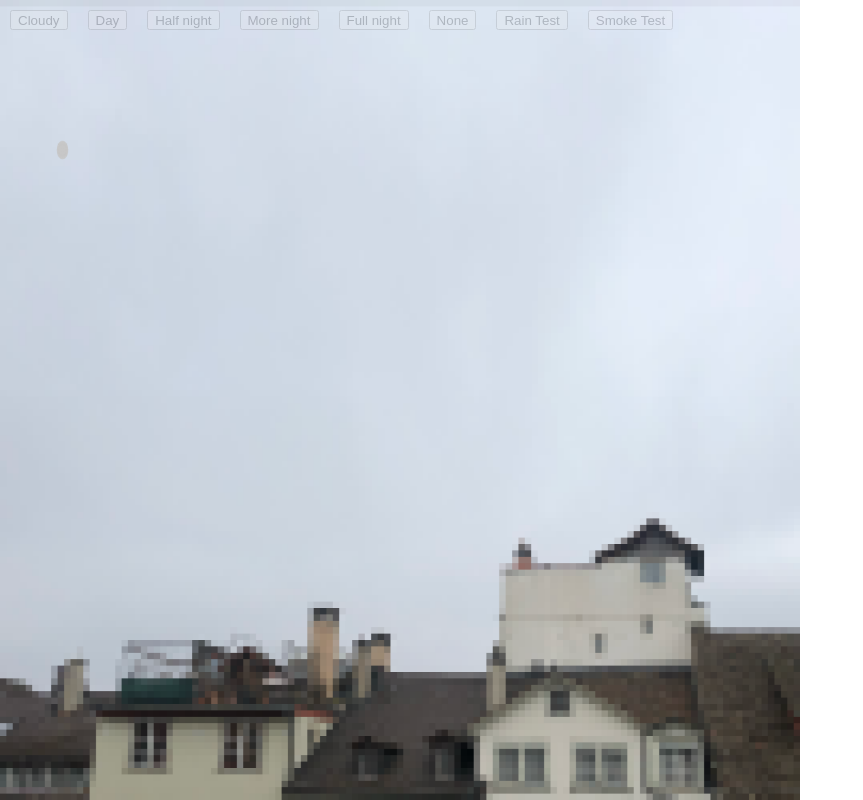
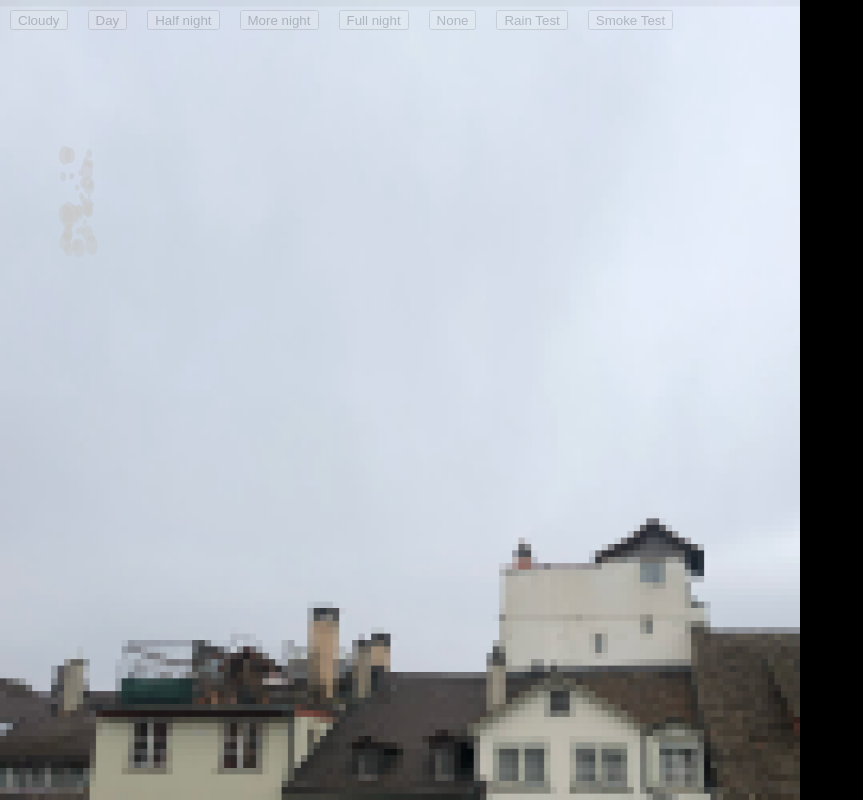
Before and after one commit to flononymus/im-Moment-enzian-, a plain HTML site: page index.html in a window 1280 px wide. Both pictures are taken after a click on the button "Smoke Test". Shown: the whole page, without its empty margins (0-863 px from the left). Drawn offline with Linux system fonts and the light colour scheme.

Commit message:
version control before fade test

```diff
--- a/canvas.js
+++ b/canvas.js
@@ -1,16 +1,20 @@
 var canvasBack= document.getElementById('canvasBackground');
+var canvasFade = document.getElementById('canvasFade');
 var canvasFront = document.getElementById('canvasFront');
 var canvasDetail = document.getElementById('canvasDetail');
 var ctxBack = canvasBack.getContext('2d');
+var ctxFade = canvasFade.getContext('2d');
 var ctxFront = canvasFront.getContext('2d');
 var ctxDetail = canvasDetail.getContext('2d');
 
 canvasBack.width = window.innerWidth;
 canvasFront.width = window.innerWidth;
 canvasDetail.width = window.innerWidth;
+canvasFade.width = window.innerWidth;
 canvasBack.height = window.innerHeight;
 canvasFront.height = window.innerHeight;
 canvasDetail.height = window.innerHeight;
+canvasFade.height = window.innerHeight;
 
 var isSmoking= false;
 
@@ -240,6 +244,7 @@ function toggleSmoking() {
     console.log('smoke')
   }
   else {
+    ctxDetail.clearRect(0,0,canvasDetail.width,canvasDetail.height);
     console.log('not smoke');
   }
 }
@@ -249,8 +254,8 @@ function animateSmoke() {
     ctxDetail.clearRect(0,0,canvasDetail.width, canvasDetail.height);
 
     for (var i = 0; i < 50; i++) {
-      var x = 100 //+ Math.random() * 50;
-      var y = 150 //+ Math.random() * 100;
+      var x = 100 + Math.random() * 50;
+      var y = 150 + Math.random() * 100;
       ctxDetail.beginPath();
       ctxDetail.arc(x,y,Math.random()*10,0,Math.PI * 2);
       ctxDetail.fillStyle = 'rgba(200,200,200,0.5';
--- a/index.html
+++ b/index.html
@@ -11,6 +11,7 @@
         body {
             height: 100%;
             margin: 10;
+            background: black;
         }
 
         body {
@@ -33,6 +34,7 @@
 
   <div id="canvasContainer" style="position:relative";>
     <canvas id="canvasBackground"> </canvas>
+    <canvas id="canvasFade"> </canvas>
     <canvas id="canvasFront"> </canvas>
     <canvas id="canvasDetail"> </canvas>
     <script src="canvas.js"> </script>
--- a/style.css
+++ b/style.css
@@ -1,4 +1,13 @@
 #canvasBackground {
+    /* z-index: 0; */
+    margin:0;
+    width: auto;
+    height: 100vh;
+    aspect-ratio: 1/1;
+    position:absolute;
+}
+
+#canvasFade{
     /* z-index: 0; */
     margin:0;
     width: auto;
```
Also changed, not shown: fadein-test.js (renamed from fadein-test.md), images/test_night4.png (added).
